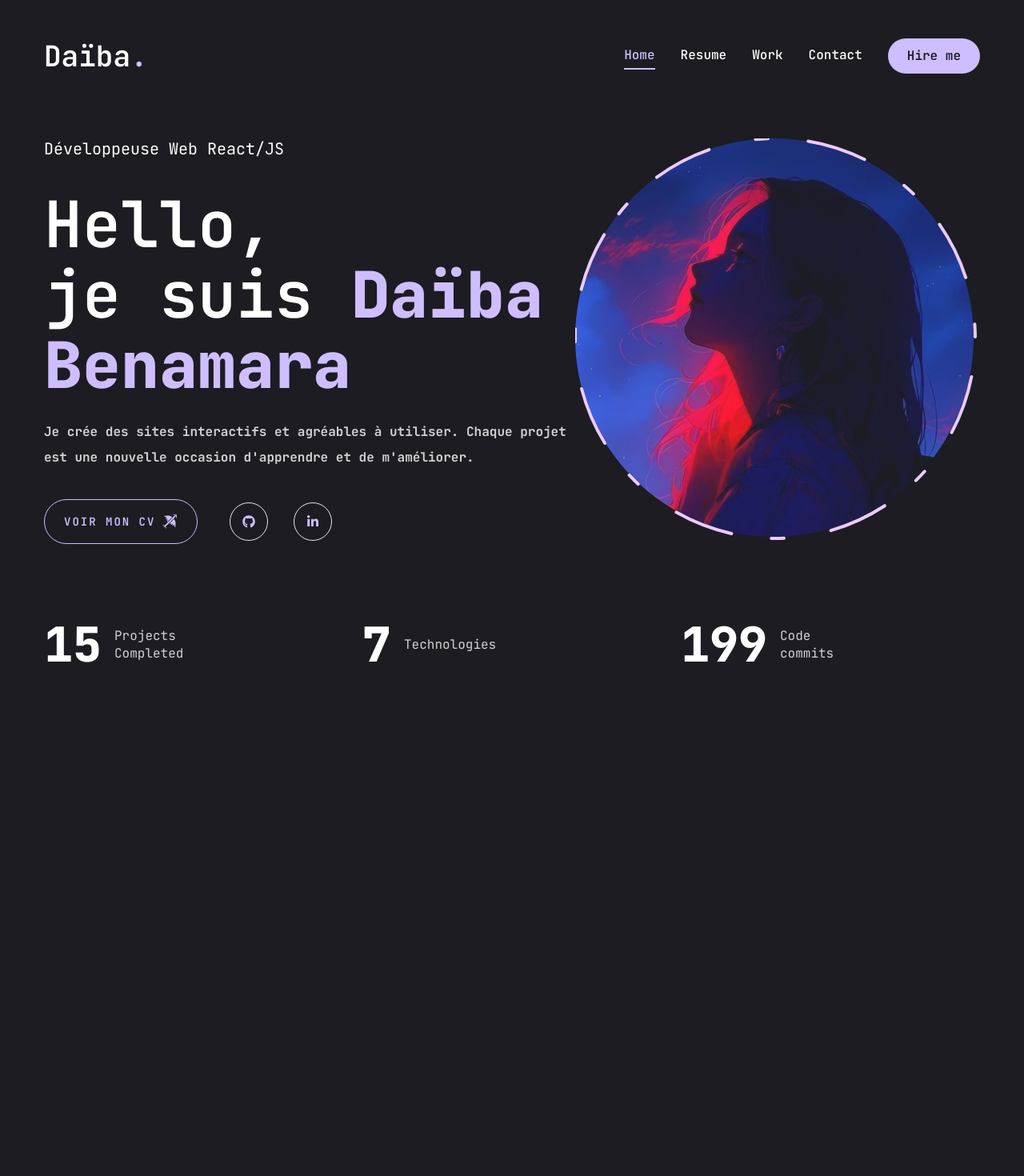
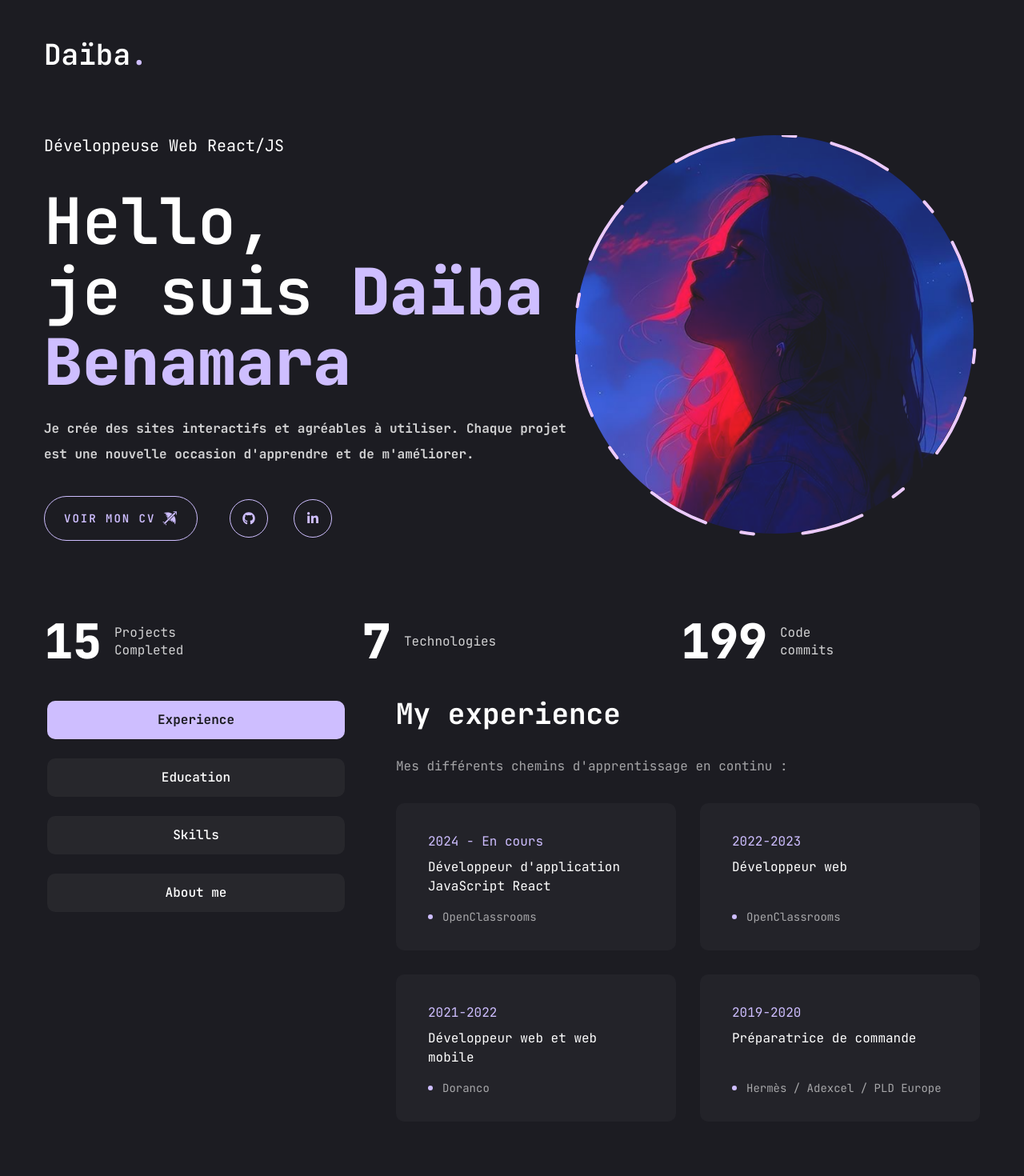
Before and after one commit to Daiba-yume/Portfolio_react, a Next.js app in the folder my_portfolio/: page / in a window 1280 px wide. Shown: the top 1470 px of the page at 80% size. Before the commit the page ends 845 px from the top, so only its background shows below. Built offline with nearby package versions, Linux system fonts and the light colour scheme.

Commit message:
Ajustements en cours

```diff
--- a/my_portfolio/app/globals.css
+++ b/my_portfolio/app/globals.css
@@ -5,6 +5,9 @@
 @layer base {
   :root {
     --radius: 10px;
+  }
+  html {
+    scroll-behavior: smooth;
   }
   body {
     @apply font-primary bg-primary text-white leading-loose;
--- a/my_portfolio/app/layout.jsx
+++ b/my_portfolio/app/layout.jsx
@@ -2,8 +2,10 @@ import { JetBrains_Mono } from "next/font/google";
 import "./globals.css";
 //components
 import Header from "@/components/Header";
-import PageTransition from "@/components/PageTransition";
-import CurveTransition from "@/components/CurveTransition";
+import Home from "./page";
+import Resume from "./resume/resume";
+import Work from "./work/work";
+import Contact from "./contact/contact";
 
 const jetbrainsMono = JetBrains_Mono({
   variable: "--font-jetbrainsMono",
@@ -19,13 +21,12 @@ export const metadata = {
   },
 };
 
-export default function RootLayout({ children }) {
+export default function RootLayout() {
   return (
     <html lang="en">
       <body className={jetbrainsMono.variable}>
         <Header />
-        <CurveTransition />
-        <PageTransition>{children}</PageTransition>
+        <Home />
       </body>
     </html>
   );
--- a/my_portfolio/app/page.jsx
+++ b/my_portfolio/app/page.jsx
@@ -4,10 +4,14 @@ import { GiArrowWings } from "react-icons/gi";
 import Socials from "@/components/Socials";
 import Photo from "@/components/Photo";
 import Stats from "@/components/Stats";
+import Work from "./work/work";
+import Resume from "./resume/resume";
+import Contact from "./contact/contact";
 
 const Home = () => {
   return (
-    <section className="h-full">
+    <>
+      <section id="home" className="h-full">
         <div className="container mx-auto h-full">
           <div className="flex flex-col xl:flex-row items-center justify-between xl:pt-8 xl:pb-24">
             {/* text */}
@@ -24,7 +28,8 @@ const Home = () => {
               <p className="max-w-[900px] mb-9 text-white/80">
                 <strong>
                   Je crée des sites interactifs et agréables à utiliser. Chaque
-                projet est une nouvelle occasion d'apprendre et de m'améliorer.
+                  projet est une nouvelle occasion d'apprendre et de
+                  m'améliorer.
                 </strong>
               </p>
               {/* btn and socials */}
@@ -47,7 +52,7 @@ const Home = () => {
                 <div className="mb-8 xl:mb-0">
                   <Socials
                     containerStyles="flex gap-8"
-                  iconStyles="w-12 h-12  border boder-accent rounded-full flex justify-center items-center text-accent tex-base hover:bg-accent hover:text-primary hover:transition-all duration-500"
+                    iconStyles="w-12 h-12  border border-accent rounded-full flex justify-center items-center text-accent text-base hover:bg-accent hover:text-primary hover:transition-all duration-500"
                   />
                 </div>
               </div>
@@ -60,6 +65,16 @@ const Home = () => {
         </div>
         <Stats />
       </section>
+      <section id="resume">
+        <Resume />
+      </section>
+      <section id="work">
+        <Work />
+      </section>
+      <section id="contact">
+        <Contact />
+      </section>
+    </>
   );
 };
 
--- a/my_portfolio/app/resume/page.jsx
+++ b/my_portfolio/app/resume/resume.jsx
@@ -16,11 +16,7 @@ const about = {
   title: "About me",
   desc:
     "Après quelques années à chercher ma voie, j'ai enfin découvert une véritable passion : le développement web.\n" +
-    "Aujourd'hui, je me forme activement aux technologies clés comme JavaScript, React et l'utilisation des API, avec l'ambition de créer des sites modernes, accessibles et efficaces.\n\n" +
-    "Débutante motivée, je m'applique à écrire un code propre et compréhensible, en posant des bases solides pour évoluer sereinement dans ce domaine.\n\n" +
-    "À court terme, je souhaite consolider mes compétences techniques et développer des projets concrets.\n" +
-    "À long terme, mon objectif est d'intégrer une équipe dynamique, continuer à apprendre aux côtés de développeurs expérimentés, et contribuer à des projets qui ont du sens.\n\n" +
-    "Je suis curieuse, persévérante, et toujours à l'écoute des conseils pour progresser chaque jour un peu plus.",
+    "Aujourd'hui, je me forme activement aux technologies clés comme JavaScript, React et l'utilisation des API, avec l'ambition de créer des sites modernes, accessibles et efficaces.\n\n",
   info: [
     {
       filedName: "Name",
--- a/my_portfolio/components/Header.jsx
+++ b/my_portfolio/components/Header.jsx
@@ -14,12 +14,12 @@ const Header = () => {
           </h1>
         </Link>
         {/* desktop nav & hire me button*/}
-        <div className="hidden xl:flex items-center gap-8">
+        {/*   <div className="hidden xl:flex items-center gap-8">
           <Nav />
           <Link href="/contact" aria-label="direction contact">
             <Button aria-label="embauchez moi">Hire me</Button>
           </Link>
-        </div>
+        </div> */}
         {/* mobile nav */}
         <div className="xl:hidden">
           <MobileNav />
--- a/my_portfolio/components/MobileNav.jsx
+++ b/my_portfolio/components/MobileNav.jsx
@@ -8,30 +8,29 @@ import {
   SheetTrigger,
 } from "@/components/ui/sheet";
 import { usePathname } from "next/navigation";
-import Link from "next/link";
 import { CiMenuFries } from "react-icons/ci";
 import { useEffect, useState } from "react";
 
 const links = [
   {
     name: "home",
-    path: "/",
+    path: "#home",
   },
   /*  {
     name: "services",
-    path: "/services",
+    path: "#services",
   }, */
   {
     name: "resume",
-    path: "/resume",
+    path: "#resume",
   },
   {
     name: "work",
-    path: "/work",
+    path: "#work",
   },
   {
     name: "contact",
-    path: "/contact",
+    path: "#contact",
   },
 ];
 
@@ -58,11 +57,11 @@ const MobileNav = () => {
 
         {/* logo */}
         <div className="mt-32 mb-32 text-center text-2xl">
-          <Link href="/" aria-label="direction acceuil">
+          <a href="/" aria-label="direction acceuil">
             <h1 className="text-4xl font-semibold">
               Daïba <span className="text-accent">.</span>
             </h1>
-          </Link>
+          </a>
         </div>
 
         {/* Titre invisible pour l'accessibilité */}
@@ -71,7 +70,7 @@ const MobileNav = () => {
         <nav className="flex flex-col justify-center items-center gap-8">
           {links.map((link, index) => {
             return (
-              <Link
+              <a
                 href={link.path}
                 key={index}
                 className={`${
@@ -81,7 +80,7 @@ const MobileNav = () => {
                 aria-label="lien de navigation"
               >
                 {link.name}
-              </Link>
+              </a>
             );
           })}
         </nav>
--- a/my_portfolio/components/Nav.jsx
+++ b/my_portfolio/components/Nav.jsx
@@ -1,47 +1,40 @@
 "use client";
-import Link from "next/link";
-import { usePathname } from "next/navigation";
 
 const links = [
   {
     name: "home",
-    path: "/",
+    path: "#home",
   },
   /*  {
     name: "services",
-    path: "/services",
+    path: "#services",
   }, */
   {
     name: "resume",
-    path: "/resume",
+    path: "#resume",
   },
   {
     name: "work",
-    path: "/work",
+    path: "#work",
   },
   {
     name: "contact",
-    path: "/contact",
+    path: "#contact",
   },
 ];
 const Nav = () => {
-  const pathname = usePathname();
   return (
     <nav className="flex gap-8">
-      {links.map((link, index) => {
-        return (
-          <Link
-            href={link.path}
-            key={index}
-            className={`${
-              link.path === pathname && "text-accent border-b-2 border-accent"
-            } capitalize font-medium hover:text-accent transition-all`}
-            aria-label="lien de navigation"
-          >
-            {link.name}
-          </Link>
-        );
-      })}
+      {links.map((link, index) => (
+        <a
+          href={link.path}
+          key={index}
+          className="capitalize font-medium hover:text-accent transition-all"
+          aria-label={`Lien vers ${link.name}`}
+        >
+          {link.name}
+        </a>
+      ))}
     </nav>
   );
 };
```
Also changed, not shown: my_portfolio/app/contact/contact.jsx (renamed from my_portfolio/app/contact/page.jsx), my_portfolio/app/services/services.jsx (renamed from my_portfolio/app/services/page.jsx), my_portfolio/app/work/work.jsx (renamed from my_portfolio/app/work/page.jsx). Lines whose indentation alone changed are shown as unchanged.
